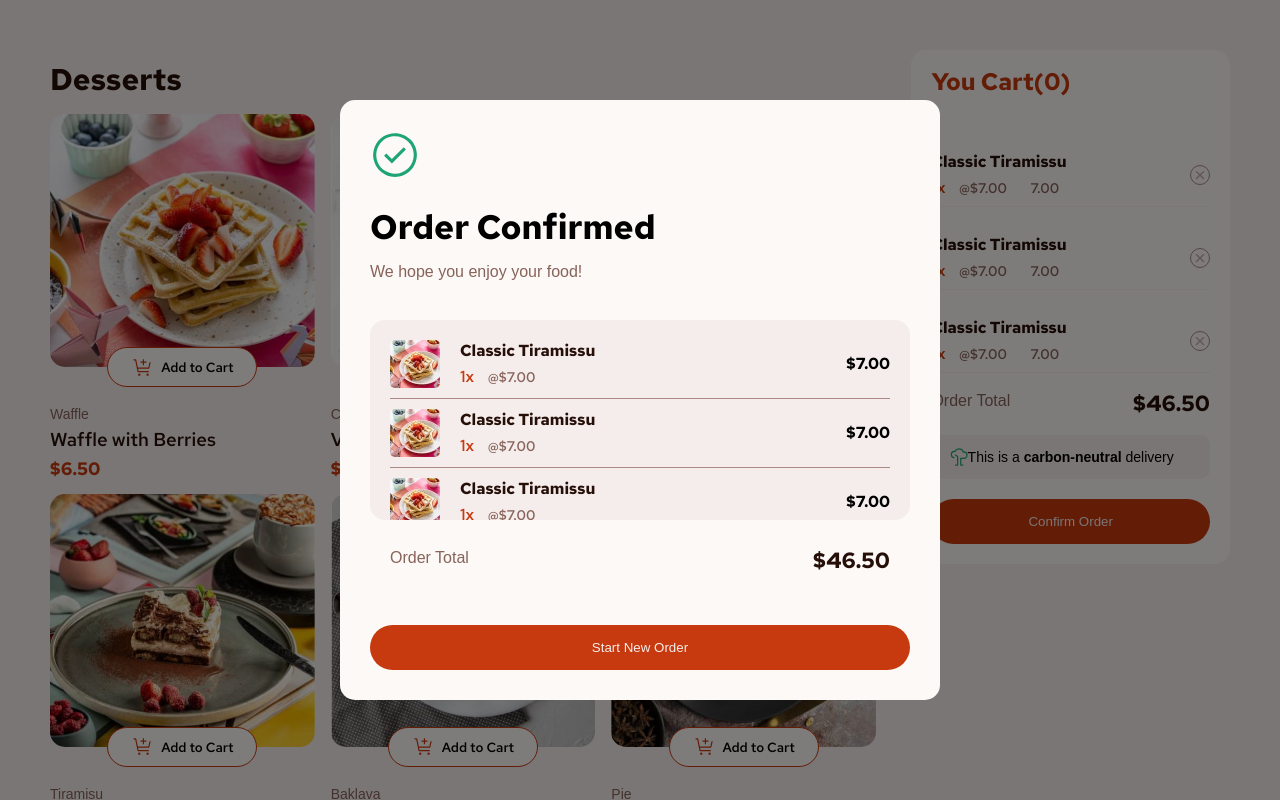
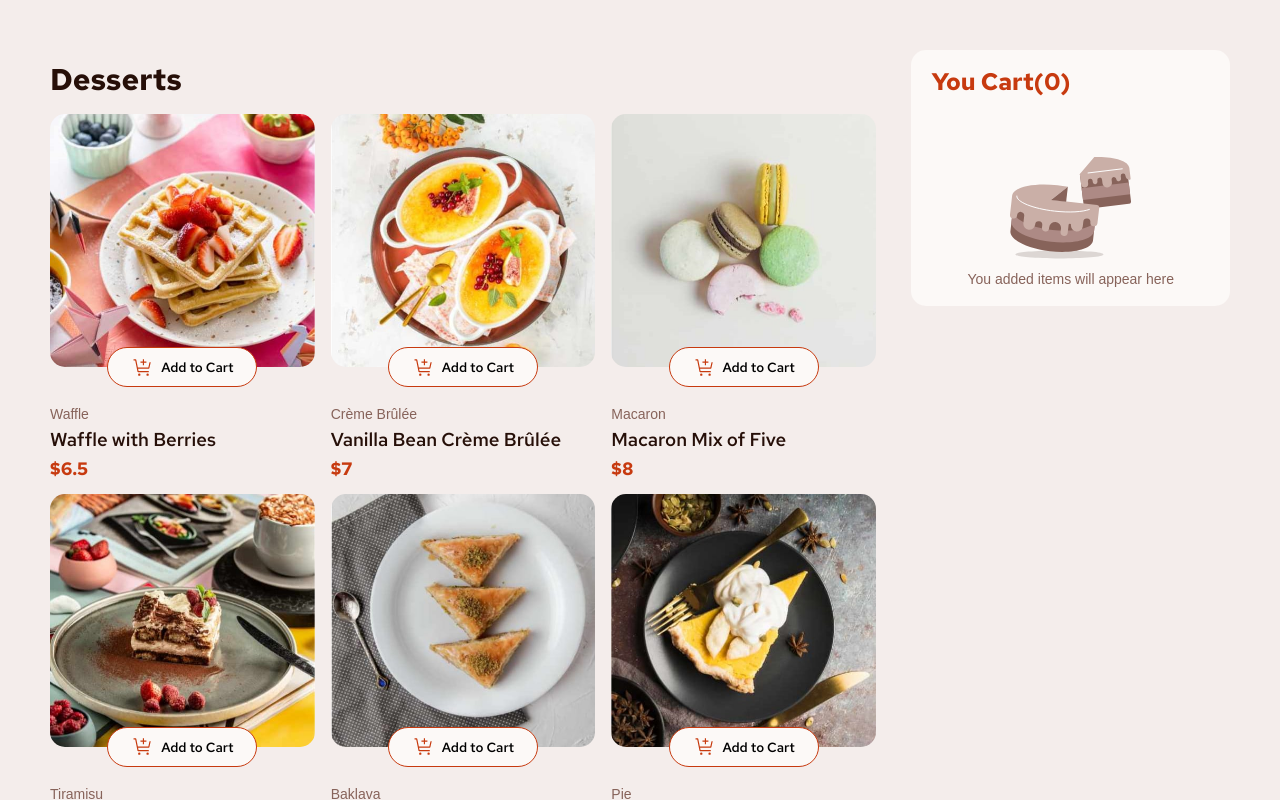
Before and after one commit to LinaCor/product-cart, a React (Create React App) app: page / in a window 1280 px wide. Shown: the top 800 px of the page. Built offline with nearby package versions, Linux system fonts and the light colour scheme.

Commit message:
add redux

```diff
--- a/src/App.js
+++ b/src/App.js
@@ -10,7 +10,7 @@ function App() {
       <div className="app-container">
         <ProductContainer />
         <CartContainer />
-        <OrderPopup />
+        {/*<OrderPopup />*/}
       </div>
     </div>
   );
--- a/src/components/CartContainer.js
+++ b/src/components/CartContainer.js
@@ -1,43 +1,30 @@
+import { useDispatch, useSelector } from 'react-redux';
+import { isCakeInBasket } from '../store/add-cake/add-cake-selector';
+import { deleteCake } from '../store/add-cake/add-cake-actions';
 import '../main.css';
 
 export function CartContainer() {
+  const isCake = useSelector(isCakeInBasket);
+  const dispatch = useDispatch();
+
+
   return (
     <div className="cart">
       <h2 className="bold">You Cart(0)</h2>
-      {/*<div className="cart-empty">
-        <img src={`${process.env.PUBLIC_URL}/images/illustration-empty-cart.svg`} alt="cake" />
-        <p className="fs-14">You added items will appear here</p>
-      </div>*/}
-
+      {isCake.length > 0 ?
         <div className="cart-order">
           <ul className="order-list">
-          <li>
+            {isCake.map(el => <li key={el.id}>
               <div className="item-text">
-              <p className="bold">Classic Tiramissu</p>
-              <p className="cost semi-bold">1x <span>@$7.00</span> <span>7.00</span></p>
+                <p className="bold">{el.desc}</p>
+                <p className="cost semi-bold">1x <span>@${el.price}</span> <span>{el.price * el.quantity}</span></p>
               </div>
-            <button>
+              <button
+                onClick={() => dispatch(deleteCake(el.id))}
+              >
                 <svg xmlns="http://www.w3.org/2000/svg" width="10" height="10" fill="none" viewBox="0 0 10 10"><path fill="#CAAFA7" d="M8.375 9.375 5 6 1.625 9.375l-1-1L4 5 .625 1.625l1-1L5 4 8.375.625l1 1L6 5l3.375 3.375-1 1Z" /></svg>
               </button>
-          </li>
-          <li>
-            <div className="item-text">
-              <p className="bold">Classic Tiramissu</p>
-              <p className="cost semi-bold">1x <span>@$7.00</span> <span>7.00</span></p>
-            </div>
-            <button>
-              <svg xmlns="http://www.w3.org/2000/svg" width="10" height="10" fill="none" viewBox="0 0 10 10"><path fill="#CAAFA7" d="M8.375 9.375 5 6 1.625 9.375l-1-1L4 5 .625 1.625l1-1L5 4 8.375.625l1 1L6 5l3.375 3.375-1 1Z" /></svg>
-            </button>
-          </li>
-          <li>
-            <div className="item-text">
-              <p className="bold">Classic Tiramissu</p>
-              <p className="cost semi-bold">1x <span>@$7.00</span> <span>7.00</span></p>
-            </div>
-            <button>
-              <svg xmlns="http://www.w3.org/2000/svg" width="10" height="10" fill="none" viewBox="0 0 10 10"><path fill="#CAAFA7" d="M8.375 9.375 5 6 1.625 9.375l-1-1L4 5 .625 1.625l1-1L5 4 8.375.625l1 1L6 5l3.375 3.375-1 1Z" /></svg>
-            </button>
-          </li>
+            </li>)}
           </ul>
           <div className="order-total">
             <p>Order Total</p>
@@ -48,6 +35,12 @@ export function CartContainer() {
           </div>
           <button className="order-btn">Confirm Order</button>
         </div>
+        :
+        <div className="cart-empty">
+          <img src={`${process.env.PUBLIC_URL}/images/illustration-empty-cart.svg`} alt="cake" />
+          <p className="fs-14">You added items will appear here</p>
         </div>
+      }
+    </div >
   )
 };
--- a/src/components/Product.js
+++ b/src/components/Product.js
@@ -1,21 +1,40 @@
+import { useDispatch, useSelector } from 'react-redux';
+import { addToCard, changeMore, changeLess } from '../store/add-cake/add-cake-actions';
+import { isCakeInBasket } from '../store/add-cake/add-cake-selector';
 import '../main.css';
 
-export function Product({ title, desc, price, image }) {
+export function Product({ id, title, desc, price, image, quantity }) {
+  const isCake = useSelector(isCakeInBasket);
+  const dispatch = useDispatch();
+
+
   return (
     <div className="product-card">
       <img className="card-img" src={`${process.env.PUBLIC_URL}${image.desktop}`} alt={title} />
-      <button className="card-button semi-bold">Add to Cart</button>
-      {/*<div className="card-button__add semi-bold">
-        <button className="add-incriment">
+      {isCake.find(el => el.id === id) ?
+        <div className="card-button__add semi-bold">
+          <button
+            className="add-decrement"
+            onClick={() => dispatch(changeLess(id))}
+          >
             <svg xmlns="http://www.w3.org/2000/svg" width="10" height="2" fill="none" viewBox="0 0 10 2" className="svg-icon"><path fill="#fff" d="M0 .375h10v1.25H0V.375Z" />
             </svg>
           </button>
           <p className="add-count">1</p>
-        <button className="add-decrement">
+          <button
+            className="add-incriment"
+            onClick={() => dispatch(changeMore(id))}
+          >
             <svg xmlns="http://www.w3.org/2000/svg" width="10" height="10" fill="none" viewBox="0 0 10 10" className="svg-icon"><path fill="#fff" d="M10 4.375H5.625V0h-1.25v4.375H0v1.25h4.375V10h1.25V5.625H10v-1.25Z" />
             </svg>
           </button>
-      </div>*/}
+        </div>
+        :
+        <button
+          className="card-button semi-bold"
+          onClick={() => dispatch(addToCard(id, desc, price, image = image.thumbnail))}
+        >Add to Cart</button>
+      }
       <p className="card-title fs-14">{title}</p>
       <h3 className="card-desc semi-bold">{desc}</h3>
       <p className="card-price bold fs-18">${price}</p>
--- a/src/data.js
+++ b/src/data.js
@@ -3,7 +3,7 @@ export const cakes = [
     id: '59dh',
     title: 'Waffle',
     desc: 'Waffle with Berries',
-    price: '6.50',
+    price: 6.5,
     image: {
       thumbnail: "/images/image-waffle-thumbnail.jpg",
       mobile: "/images/image-waffle-mobile.jpg",
@@ -15,7 +15,7 @@ export const cakes = [
     id: '30pe',
     title: 'Crème Brûlée',
     desc: 'Vanilla Bean Crème Brûlée',
-    price: '7.00',
+    price: 7,
     image: {
       thumbnail: "/images/image-creme-brulee-thumbnail.jpg",
       mobile: "/images/image-creme-brulee-mobile.jpg",
@@ -27,7 +27,7 @@ export const cakes = [
     id: '41im',
     title: 'Macaron',
     desc: 'Macaron Mix of Five',
-    price: '8.00',
+    price: 8,
     image: {
       thumbnail: "/images/image-macaron-thumbnail.jpg",
       mobile: "/images/image-macaron-mobile.jpg",
@@ -39,7 +39,7 @@ export const cakes = [
     id: '87ws',
     title: 'Tiramisu',
     desc: 'Classic Tiramisu',
-    price: '5.50',
+    price: 5.5,
     image: {
       thumbnail: "/images/image-tiramisu-thumbnail.jpg",
       mobile: "/images/image-tiramisu-mobile.jpg",
@@ -51,7 +51,7 @@ export const cakes = [
     id: '72hw',
     title: 'Baklava',
     desc: 'Pistachio Baklava',
-    price: '4.00',
+    price: 4,
     image: {
       thumbnail: "/images/image-baklava-thumbnail.jpg",
       mobile: "/images/image-baklava-mobile.jpg",
@@ -63,7 +63,7 @@ export const cakes = [
     id: '93jq',
     title: 'Pie',
     desc: 'Lemon Meringue Pie',
-    price: '5.00',
+    price: 5,
     image: {
       thumbnail: "/images/image-meringue-thumbnail.jpg",
       mobile: "/images/image-meringue-mobile.jpg",
@@ -75,7 +75,7 @@ export const cakes = [
     id: '64ie',
     title: 'Cake',
     desc: 'Red Velvet Cake',
-    price: '4.50',
+    price: 4.5,
     image: {
       thumbnail: "/images/image-cake-thumbnail.jpg",
       mobile: "/images/image-cake-mobile.jpg",
@@ -87,7 +87,7 @@ export const cakes = [
     id: '63ha',
     title: 'Brownie',
     desc: 'Salted Caramel Brownie',
-    price: '4.50',
+    price: 4.5,
     image: {
       thumbnail: "/images/image-brownie-thumbnail.jpg",
       mobile: "/images/image-brownie-mobile.jpg",
@@ -99,7 +99,7 @@ export const cakes = [
     id: '82kq',
     title: 'Panna Cotta',
     desc: 'Vanilla Panna Cotta',
-    price: '6.50',
+    price: 6.5,
     image: {
       thumbnail: "/images/image-panna-cotta-thumbnail.jpg",
       mobile: "/images/image-panna-cotta-mobile.jpg",
--- a/src/index.js
+++ b/src/index.js
@@ -8,9 +8,9 @@ import { store } from './store';
 
 const root = ReactDOM.createRoot(document.getElementById('root'));
 root.render(
-  //<Provider store={store}>
+  <Provider store={store}>
     <HashRouter>
       <App />
     </HashRouter>
-  //</Provider>
+  </Provider>
 );
--- a/src/main.css
+++ b/src/main.css
@@ -211,6 +211,7 @@ body {
 }
 
 .product-card .card-button__add {
+  max-height: 40px;
   display: flex;
   justify-content: space-between;
   color: var(--back-cart);
@@ -275,6 +276,11 @@ body {
 }
 
 /*cart order*/
+
+.cart-order .order-list {
+  max-height: 250px;
+  overflow-y: auto;
+}
 
 .order-list li {
   display: flex;
--- /dev/null
+++ b/src/store/add-cake/add-cake-actions.js
@@ -0,0 +1,31 @@
+export const ADD_TO_CARD = 'ADD_TO_CARD';
+export const CHANGE_MORE = 'CHANGE_MORE';
+export const CHANGE_LESS = 'CHANGE_LESS';
+export const DELETE_CAKE = 'DELETE_CAKE';
+
+
+export const addToCard = (id, desc, price, image) => ({
+  type: ADD_TO_CARD,
+  item: {
+    id: id,
+    desc: desc,
+    price: price,
+    image: image,
+    quantity: 1,
+  }
+});
+
+export const changeMore = (id) => ({
+  type: CHANGE_MORE,
+  id
+});
+
+export const changeLess = (id) => ({
+  type: CHANGE_LESS,
+  id
+});
+
+export const deleteCake = (id) => ({
+  type: DELETE_CAKE,
+  id
+});
--- /dev/null
+++ b/src/store/add-cake/add-cake-reducer.js
@@ -0,0 +1,26 @@
+import { ADD_TO_CARD, CHANGE_MORE, CHANGE_LESS, DELETE_CAKE } from "./add-cake-actions"
+
+
+export const addCakeReducer = (state = [], action) => {
+  switch (action.type) {
+    case ADD_TO_CARD: {
+      return [...state, action.item];
+    }
+
+    case CHANGE_MORE: {
+      return state
+    }
+
+    case CHANGE_LESS: {
+      return state
+    }
+
+    case DELETE_CAKE: {
+      return state.filter(el => el.id !== action.id);
+    }
+
+    default: {
+      return state
+    }
+  }
+}
--- /dev/null
+++ b/src/store/add-cake/add-cake-selector.js
@@ -0,0 +1 @@
+export const isCakeInBasket = (state) => state.cakeList;
--- a/src/store/index.js
+++ b/src/store/index.js
@@ -2,6 +2,6 @@ import { createStore } from "redux";
 import { rootReducer } from "./root-reducer";
 
 
-//const store = createStore(rootReducer, window.__REDUX_DEVTOOLS_EXTENSION__ && window.__REDUX_DEVTOOLS_EXTENSION__());
+const store = createStore(rootReducer, window.__REDUX_DEVTOOLS_EXTENSION__ && window.__REDUX_DEVTOOLS_EXTENSION__());
 
-//export { store };
+export { store };
--- a/src/store/root-reducer.js
+++ b/src/store/root-reducer.js
@@ -1,8 +1,6 @@
 import { combineReducers } from "redux";
-//import { stepReducer } from "./step/step-reducer";
-//import { formReducer } from "./form/form-reducer";
+import { addCakeReducer } from "./add-cake/add-cake-reducer";
 
-//export const rootReducer = combineReducers({
-//  step: stepReducer,
-//  form: formReducer,
-//});
+export const rootReducer = combineReducers({
+  cakeList: addCakeReducer,
+});
```
Lines whose indentation alone changed are shown as unchanged.
